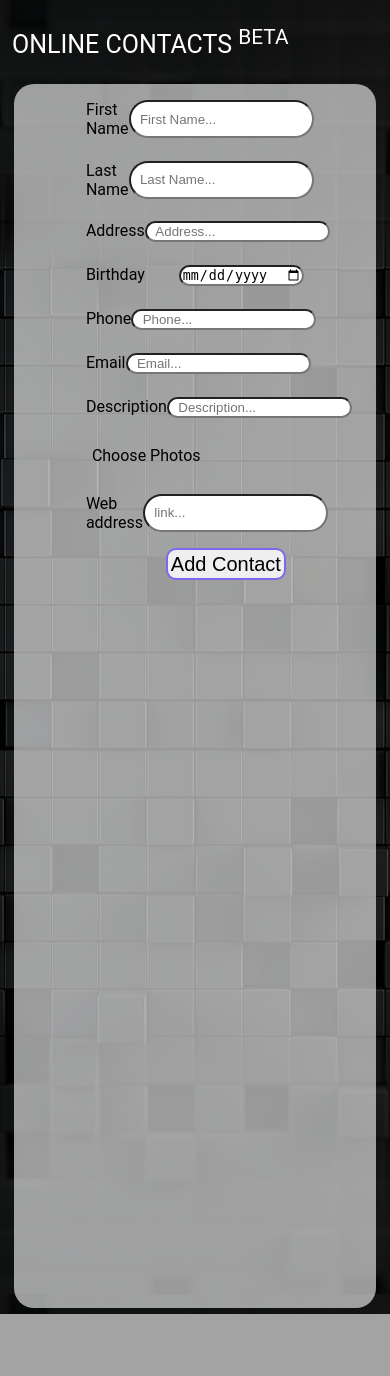
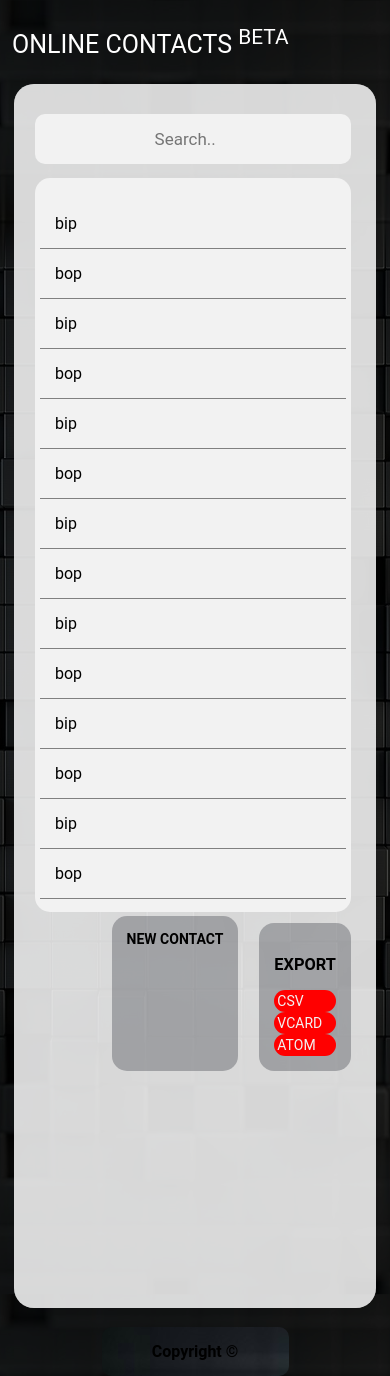
Before and after one commit to dm0112/TWOnCo, a PHP site: page /index2.html in a window 390 px wide. Before the commit the page ends 1314 px from the top, so only its background shows below. Run offline with PHP 8.4, Linux system fonts and the light colour scheme.

Commit message:
more and more migala

```diff
--- a/Style2.css
+++ b/Style2.css
@@ -44,6 +44,7 @@ body{
     background: rgba(255, 255, 255, 0.6);
     width: 97%;
     height: 97%;
+
 }
 .card-contacts-left{
     width:50%;
@@ -59,12 +60,16 @@ body{
 @media (max-width:700px){
     .card-contacts-left{
        width: 100%;
-       display: none;
+       display: inline-block;
        float:none;
     }
     .card-contacts-right{
-        width:100%;
         float:none;
+        background:white;
+		padding:5%;
+		border-radius:15px;
+		  background: rgba(255, 255, 255, 0.6);
+		  margin-top:15px;
 
     }
     .card-export a{
@@ -200,7 +205,9 @@ ul{
       justify-content: space-between;
   }
 }
-
+.contact-on{
+    display: none;
+}
 .card-contacts-right  {
     display:flex;
     flex-direction: column;
@@ -242,3 +249,22 @@ input[type="file"]{
     margin-top:3%;
     font-size: 20px;
 }
+
+.card-footer{
+    background:url(background.jpg);
+    text-align: center;
+    color:black;
+    padding:15px;
+    font-weight: bold;
+    font-family: "Roboto", sans-serif;
+    margin: 0 25% 0 25%;
+    border-radius:10px;
+    transition: all 1s;
+
+
+
+}
+@media (min-width:700px){
+.card-footer:hover{
+    color:grey;
+}
--- a/index.html
+++ b/index.html
@@ -82,6 +82,8 @@
 
     </script>
 
-
+<footer class="card-footer">
+        Copyright &copy;
+     </footer>
 </body>
 </html>
--- a/index2.html
+++ b/index2.html
@@ -57,7 +57,7 @@
 
                 </div>
 
-
+                <div class="contact-on">
                 <aside class="card-contacts-right">
                     <form action="NewContact.php" method="POST">
                         <div>
@@ -96,12 +96,23 @@
                             <label for="addWebAddress">Web address</label>
                             <input type="url" id="addWebAddress" placeholder="  link...">
                         </div>
-                        <button type="submit">Add Contact</button>
+                        <button type="submit">Save Contact</button>
                     </form>
 
                   </aside>
+                  </div>
+        </div>
+                  <script src='https://code.jquery.com/jquery-3.3.1.min.js'></script>
+                  <script>
 
+                  $('#card-new-contact-btn').click(function(e){
+                      e.preventDefault();
+                      $('.contact-on').toggle(500);
+                  } );
+                </script>
 
-            </div>
-
+            <footer class="card-footer">
+                    Copyright &copy;
+                 </footer>
 </body>
+</html>
```
Also changed, not shown: Style.css (+17 -4 lines).
